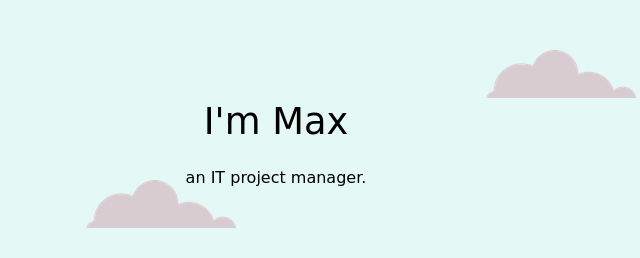
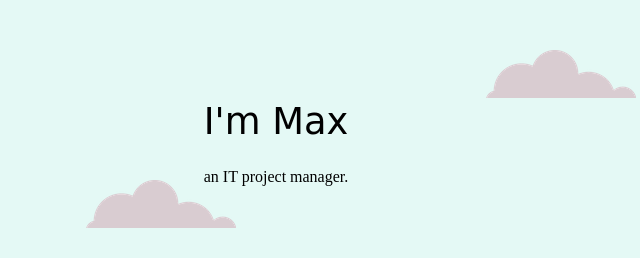
Before and after one commit to bbtnxx/Malkhaz-Arabuli-, a plain HTML site: page index.html in a window 1280 px wide. Shown: the top 258 px of the page, 364-1004 px from the left. Drawn offline with Linux system fonts and the light colour scheme.

Commit message:
Update styles.css

```diff
--- a/css/styles.css
+++ b/css/styles.css
@@ -23,7 +23,7 @@ font-weight: normal;
 line-height:
 }
 p {
-  font-family:cursive;
+  font-family:normal;
 font-size: 1rem;
 }
 
```
